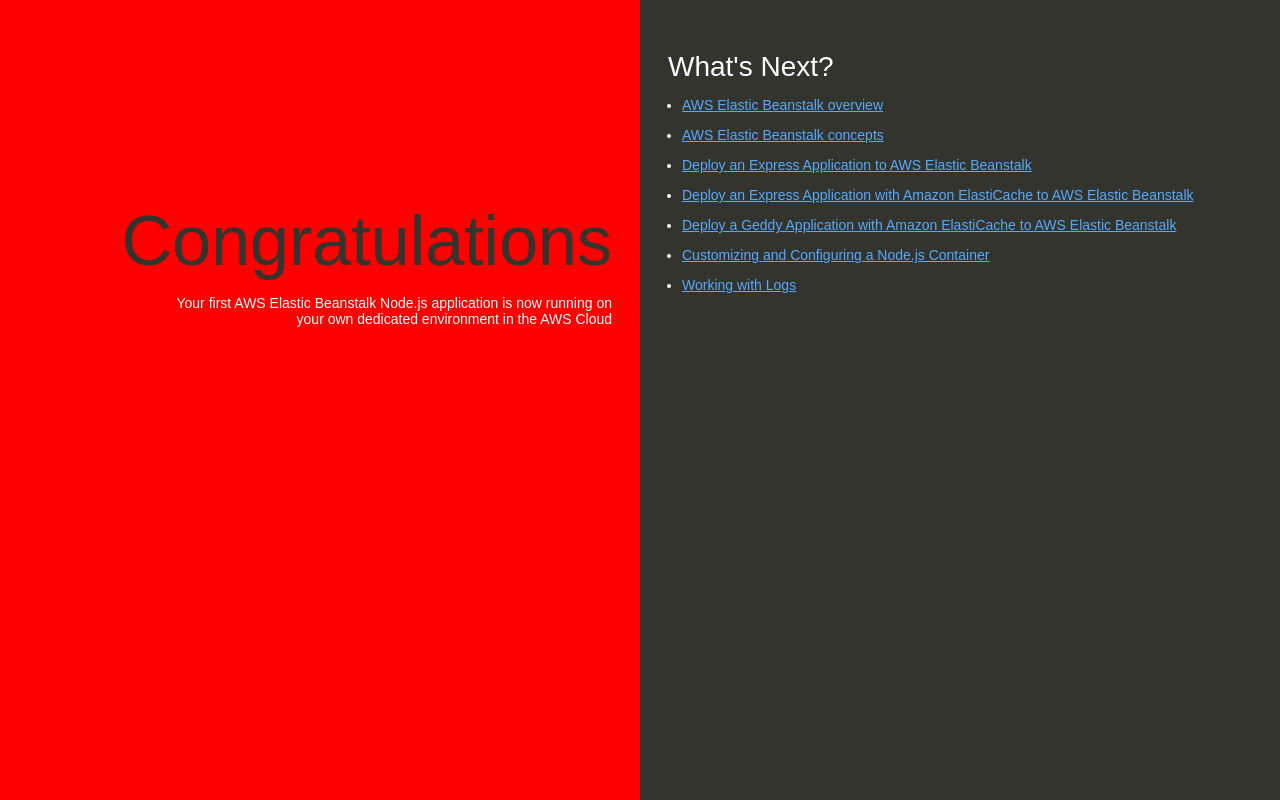
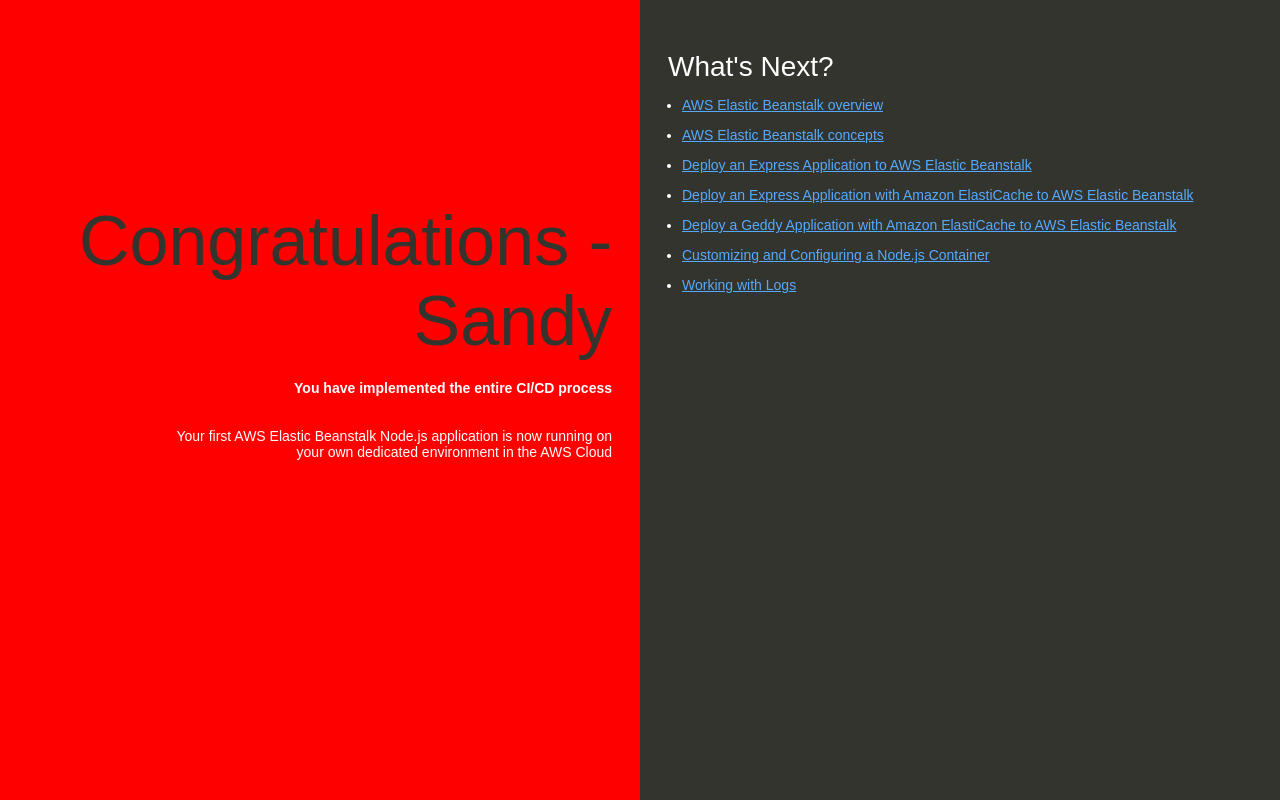
Before and after one commit to djanand2000/CICDNodeJsApp, a website: page index.html in a window 1280 px wide. Drawn offline with Linux system fonts and the light colour scheme.

Commit message:
added new para

```diff
--- a/index.html
+++ b/index.html
@@ -74,7 +74,8 @@
   </head>
   <body>
     <div class="textColumn">
-      <h1>Congratulations</h1>
+      <h1>Congratulations - Sandy</h1>
+      <h4>You have implemented the entire CI/CD process</h4>
       <p>Your first AWS Elastic Beanstalk Node.js application is now running on your own dedicated environment in the AWS Cloud</p>
     </div>
     <div class="linksColumn">
```
